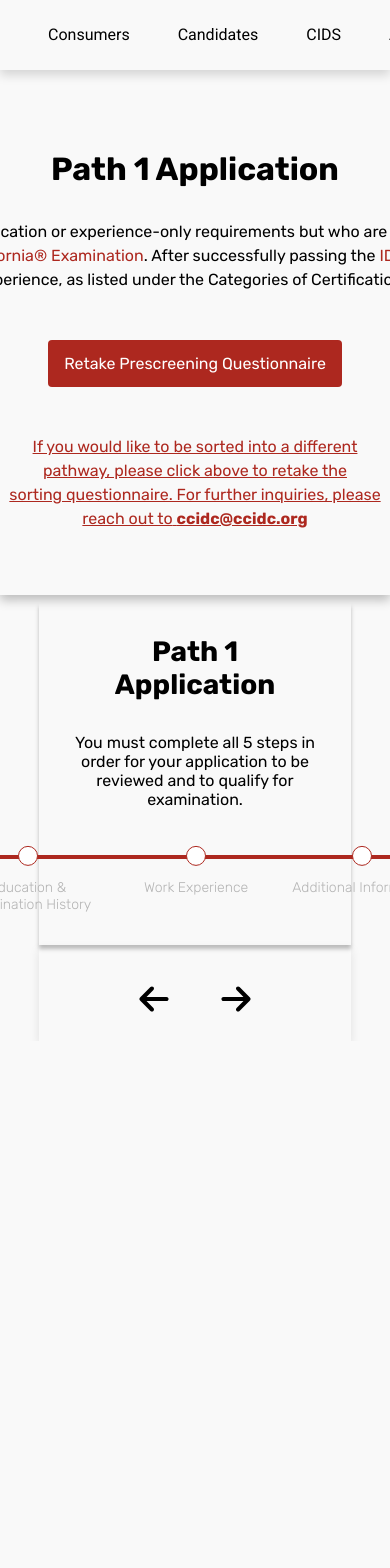
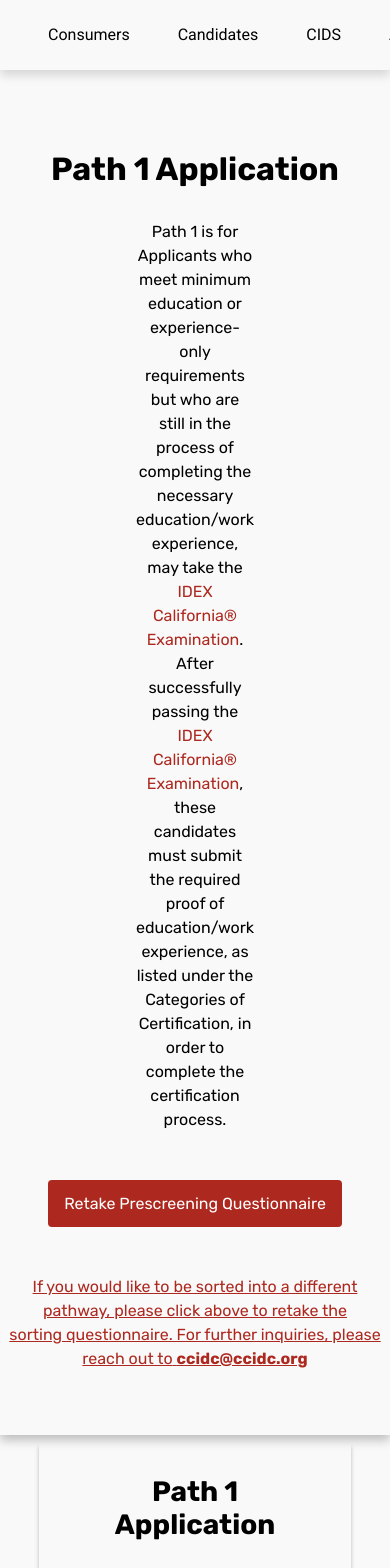
Before and after one commit to TritonSE/CCIDC-Application-Overhaul, a React (Vite) app in the folder frontend/: page /application in a window 390 px wide. Shown: the top 1568 px of the page. Before the commit the page ends 1041 px from the top, so only its background shows below. Built offline with nearby package versions, Linux system fonts and the light colour scheme.

Commit message:
Timeline resizes when screen shrinks

```diff
--- a/frontend/src/components/PathwayTimeline.module.css
+++ b/frontend/src/components/PathwayTimeline.module.css
@@ -27,7 +27,10 @@
 .timelineContainer {
   display: flex;
   justify-content: center;
+  margin-left: 10em;
+  margin-right: 10em;
 }
+
 .timeline {
   display: flex;
   position: relative;
@@ -74,3 +77,22 @@
   left: 64px;
   border: solid 2px var(--color-ccidc-red);
 }
+
+@media screen and (max-width: 1000px) {
+  :root {
+    --timeline-width: 100%;
+  }
+
+  .timelineContainer {
+    justify-content: flex-start;
+    margin-left: 0;
+    margin-right: 0;
+    overflow-x: auto;
+  }
+
+  .timeline {
+    justify-content: flex-start;
+    width: auto;
+    min-width: auto;
+  }
+}
--- a/frontend/src/stylesheets/Application.module.css
+++ b/frontend/src/stylesheets/Application.module.css
@@ -24,7 +24,8 @@
 .pathContent {
   text-align: center;
   font-family: var(--font-body);
-  width: 75em;
+  margin-left: 10em;
+  margin-right: 10em;
 }
 
 .centeredContainer {
```
